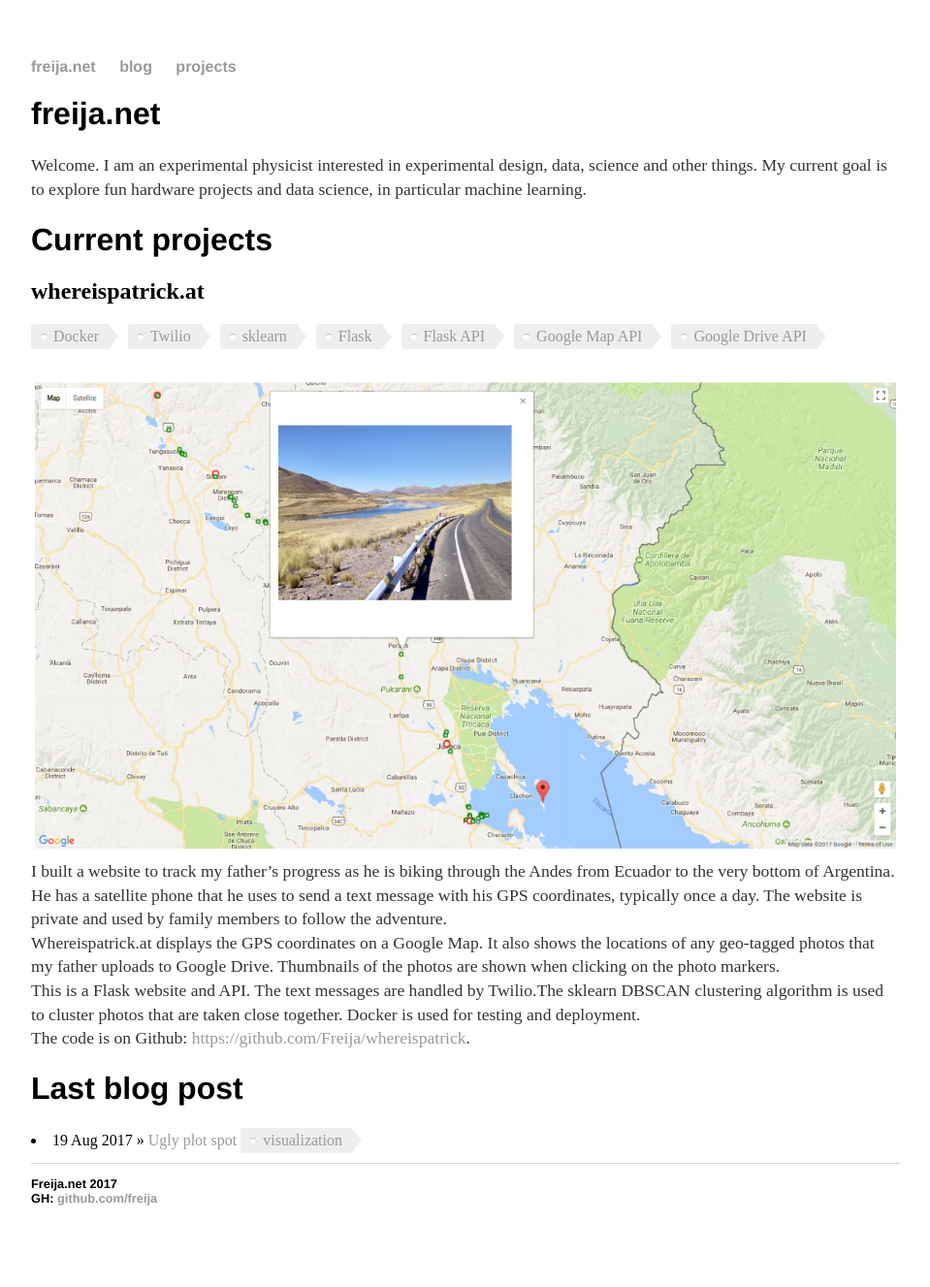
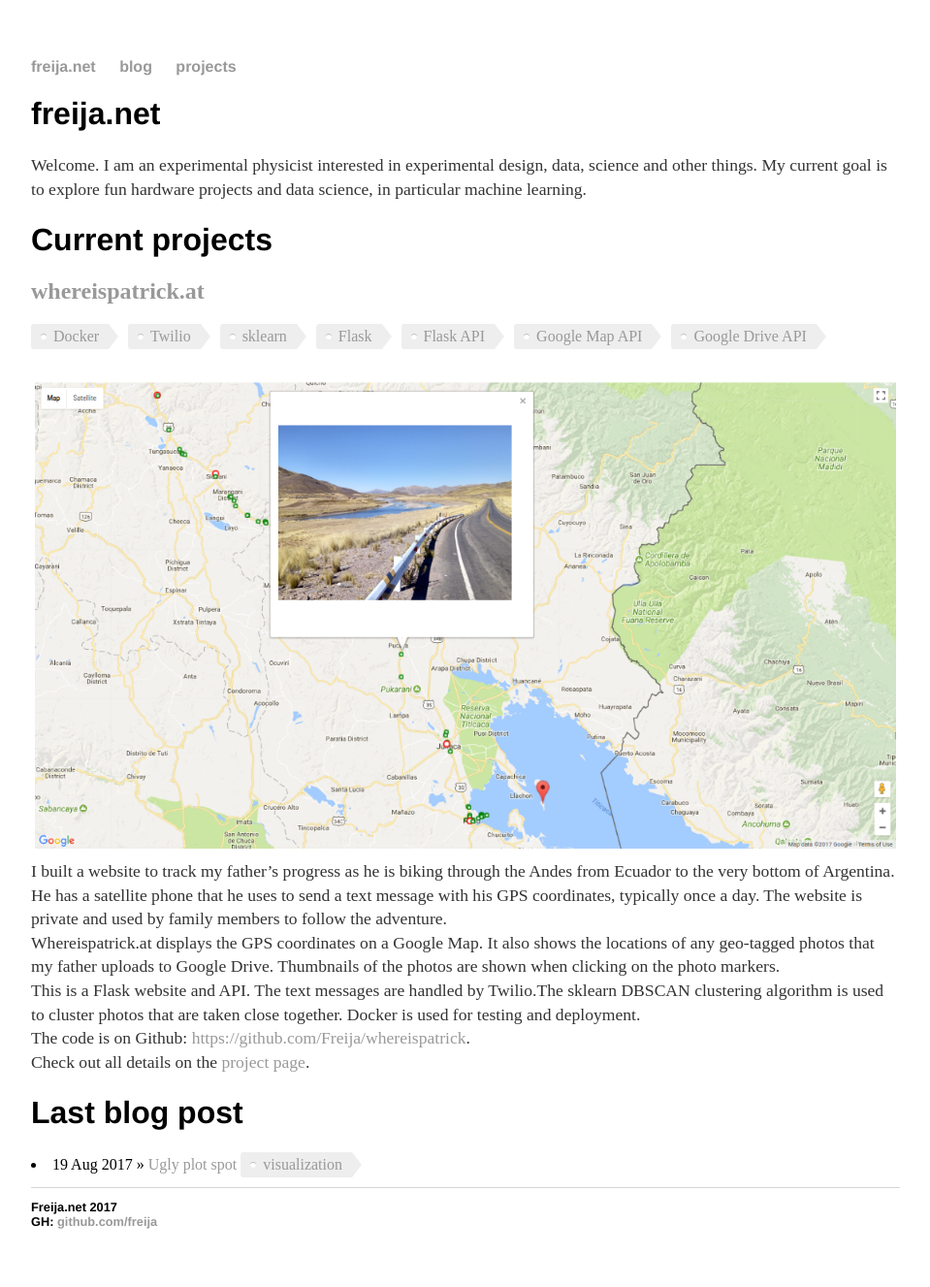
Before and after one commit to Freija/freija.github.io, a Jekyll site: the page built from index.md, in a window 1280 px wide. Shown: the whole page at 97% size, without its empty margins (160-1119 px from the left). Built offline with Jekyll 4.4.1, drawn with Linux system fonts in a browser that asks for light colours; before the commit the page ends 1303 px from its top, so only the background shows below that.

Commit message:
Index: add link to project page

```diff
--- a/index.md
+++ b/index.md
@@ -8,7 +8,8 @@
 
 # Current projects
 {% for project in site.projects reversed%}
-<h2>{{ project.title }}</h2>
+
+<h2><a href='{{ project.url }}'>{{ project.title }}</a></h2>
 <ul class="tags">
 {% for tag in project.tags %}
   <li><a href="/tags#{{ tag }}" class="tag">{{ tag }}</a></li>
@@ -18,6 +19,8 @@
 {{ project.long_description}}
 <br>
 The code is on Github: <a href="{{ project.github_link }}">{{project.github_link}}</a>.
+<br>
+Check out all details on the [project page]({{ project.url }}).
 {% break %}
 {% endfor %}
 
```
